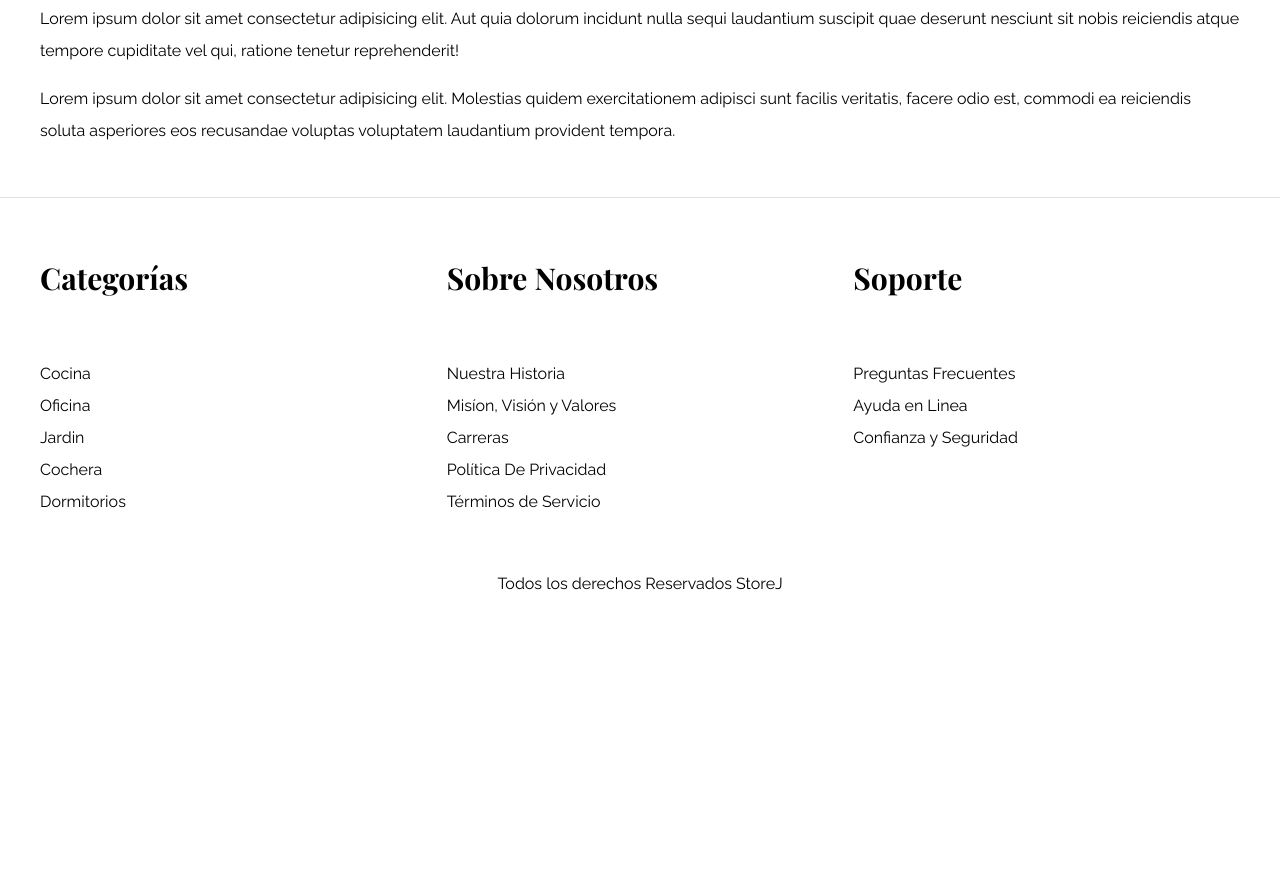
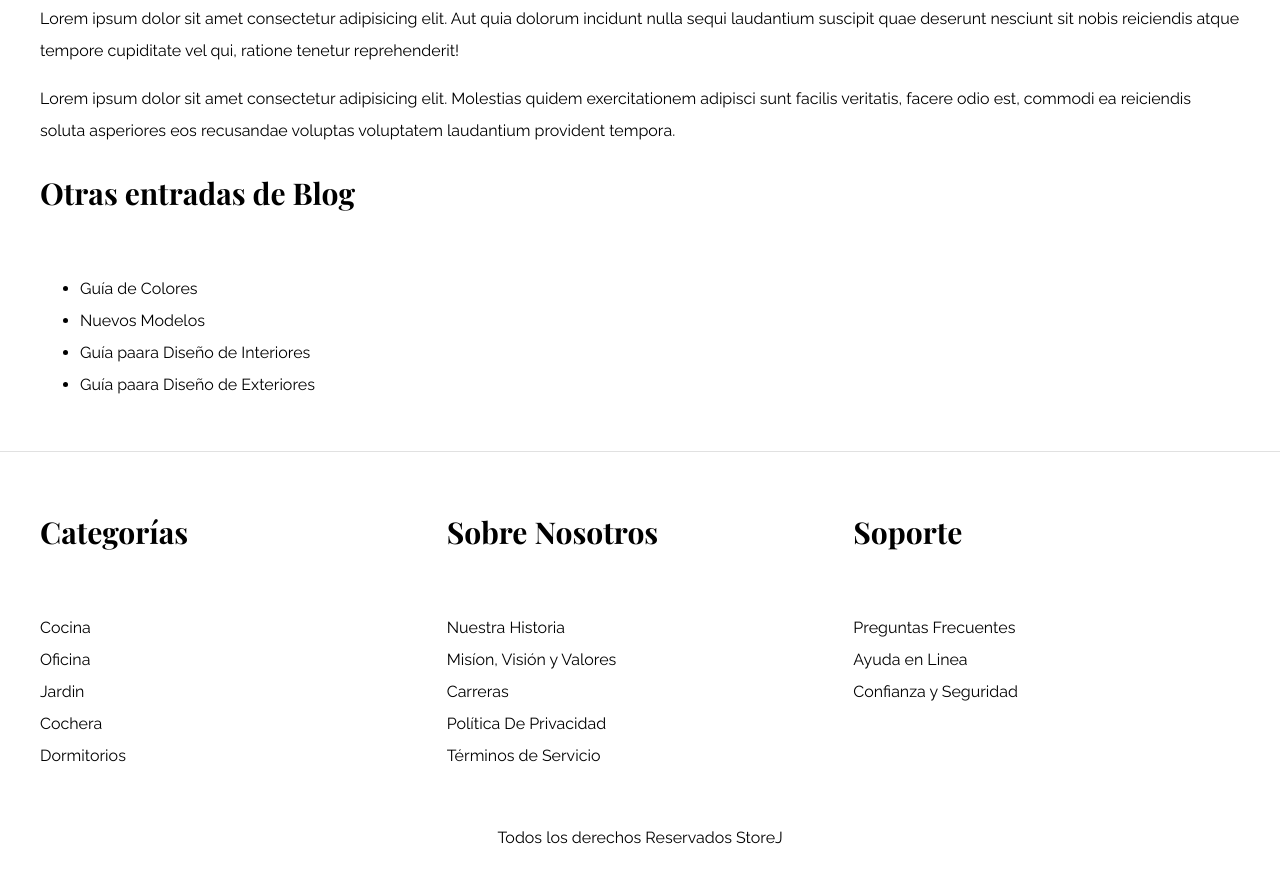
Before and after one commit to psyQore/E-commerce-Proyect, a plain HTML site: page blog.html in a window 1280 px wide. Shown: the part 2416-3286 px from the top of the page. Before the commit the page ends 3032 px from the top, so only its background shows below. Drawn offline with nearby package versions, Linux system fonts and the light colour scheme; files whose address does not match are found by name.

Commit message:
Se termina la maquetacion de la pagina de blog

```diff
--- a/blog.html
+++ b/blog.html
@@ -63,7 +63,6 @@
                   provident tempora.
                 </p>
               </div>
-
             </header>
           </article>
 
@@ -95,11 +94,26 @@
                   provident tempora.
                 </p>
               </div>
-
             </header>
           </article>
         </div>
-        <aside class=""></aside>
+        <aside class="">
+          <h3>Otras entradas de Blog</h3>
+          <ul>
+            <li>
+              <a href="entrie.html">Guía de Colores</a>
+            </li>
+            <li>
+              <a href="entrie.html">Nuevos Modelos</a>
+            </li>
+            <li>
+              <a href="entrie.html">Guía paara Diseño de Interiores</a>
+            </li>
+            <li>
+              <a href="entrie.html">Guía paara Diseño de Exteriores</a>
+            </li>
+          </ul>
+        </aside>
       </section>
     </main>
 
```
